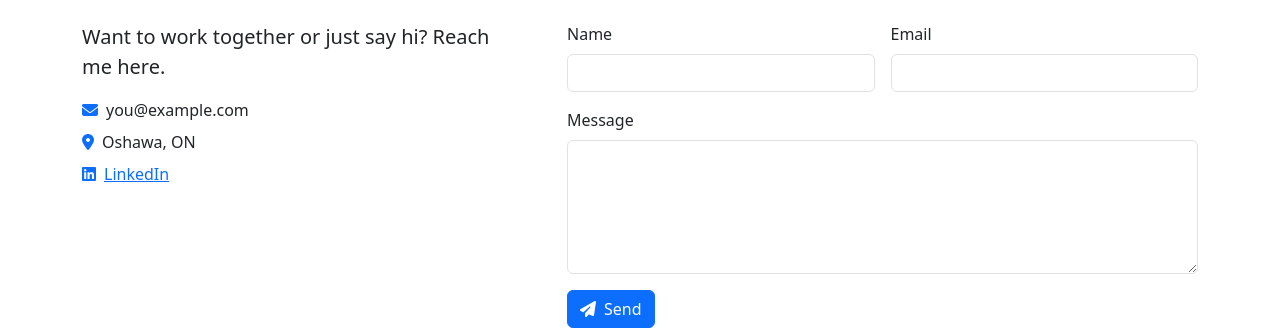
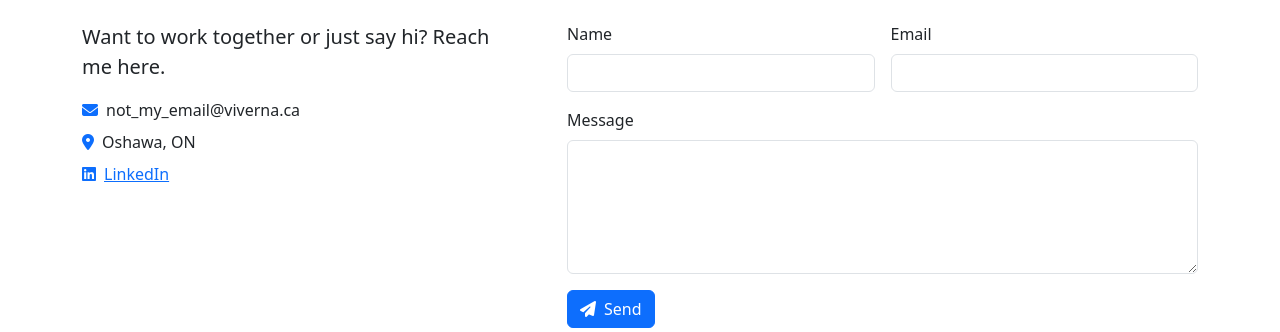
Before and after one commit to s3yiade/infr3130assign2, a Node server app: page /contact in a window 1280 px wide. Shown: the part 154-486 px from the top of the page. Run offline with Node 20, Linux system fonts and the light colour scheme.

Commit message:
Added contact page with dummy email

```diff
--- a/views/contact.ejs
+++ b/views/contact.ejs
@@ -6,7 +6,7 @@
     <div class="col-md-5">
       <p class="lead">Want to work together or just say hi? Reach me here.</p>
       <ul class="list-unstyled">
-        <li class="mb-2"><i class="fa-solid fa-envelope me-2 text-primary"></i>you@example.com</li>
+        <li class="mb-2"><i class="fa-solid fa-envelope me-2 text-primary"></i>not_my_email@viverna.ca</li>
         <li class="mb-2"><i class="fa-solid fa-location-dot me-2 text-primary"></i>Oshawa, ON</li>
         <li class="mb-2"><i class="fa-brands fa-linkedin me-2 text-primary"></i><a href="https://linkedin.com/in/s3yi.ade">LinkedIn</a></li>
       </ul>
```
